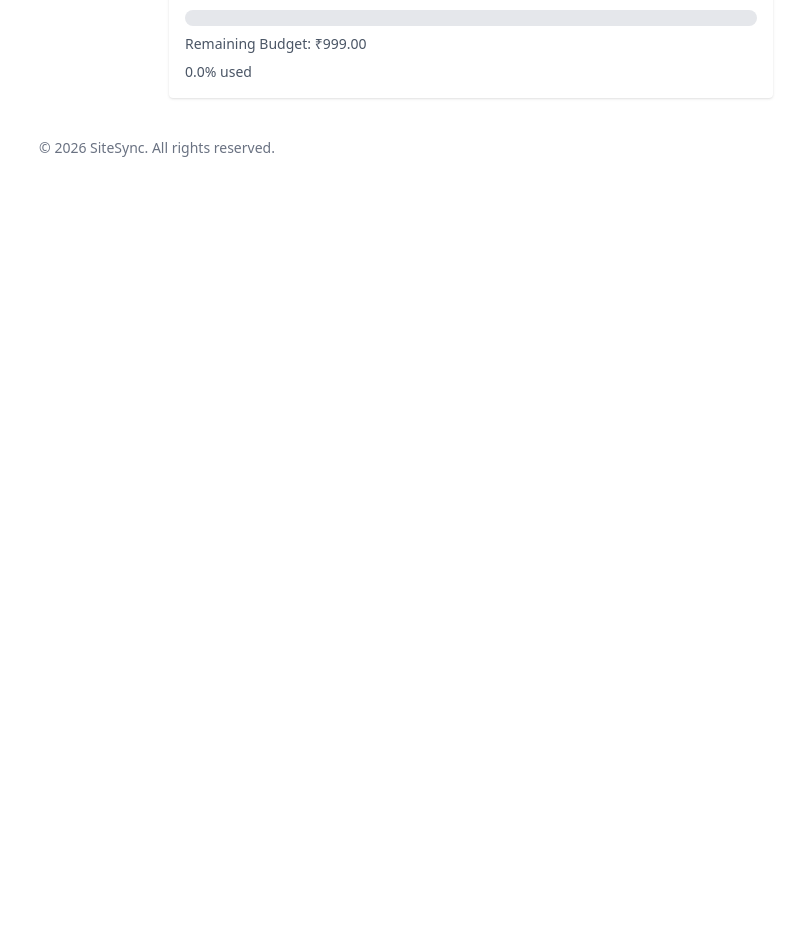
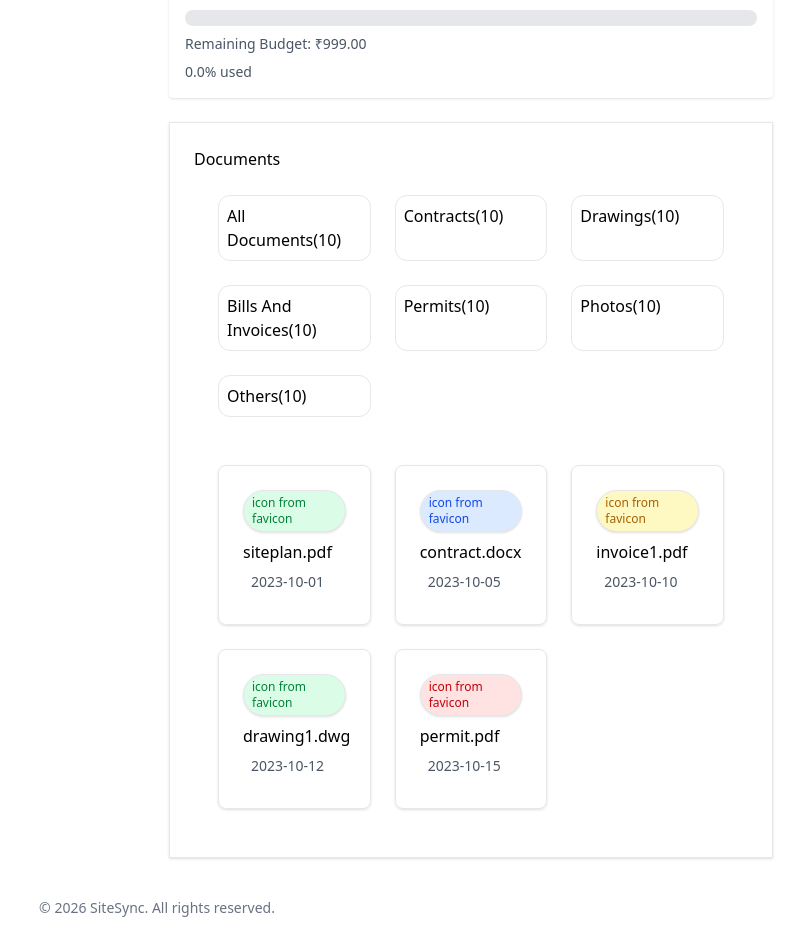
Before and after one commit to ayshaharis/sitesync, a React (Vite) app: page /site/1 in a window 1280 px wide. Shown: the part 460-1394 px from the top of the page, without its empty margins (483-1280 px from the left). Before the commit the page ends 800 px from the top, so only its background shows below. Built offline with nearby package versions, Linux system fonts and the light colour scheme; no server answers; the database is empty.

Commit message:
Feat: Document Upload (UI) only

```diff
--- a/src/components/SiteCard.jsx
+++ b/src/components/SiteCard.jsx
@@ -1,29 +1,54 @@
 import { Link } from "react-router-dom";
-const  SiteCard=({id,name,location,status,onClick,isAddCard})=>{
+import { MapPin } from "lucide-react";
 
-  if(isAddCard){
+const SiteCard = ({ id, name, location, status, onClick, isAddCard }) => {
+
+  if (isAddCard) {
     return (
-         <div
-        className="p-6 bg-green-100 border border-green-600 rounded-xl shadow cursor-pointer flex items-center justify-center text-green-700 font-semibold text-xl"
+      <div
         onClick={onClick}
+        className="h-32 border-2 border-dashed border-gray-300 rounded-xl flex flex-col items-center justify-center gap-2 cursor-pointer hover:bg-gray-50 transition"
       >
-        + Add New Site
+        <div className="w-10 h-10 flex items-center justify-center rounded-full bg-gray-100 text-xl">
+          +
+        </div>
+        <p className="font-medium">Add New Site</p>
+        <p className="text-sm text-gray-500">Create a new construction site</p>
       </div>
+    );
+  }
 
-    )
-  }
-    return(
-      <Link to={`/site/${id}`}>
-          <div className="h-30 flex flex-col justify-between bg-white shadow-lg rounded-xl p-4 hover:shadow-xl transition cursor-pointer">
-                <h1 className="text-lg font-bold">{name}</h1>
-                <h3 className="text-gray-600">{location}</h3>
-                <h3 className="text-sm text-blue-600">{status}</h3>
-            </div>
-      </Link>
+  const statusStyles = {
+    "In Progress": "bg-green-100 text-green-700",
+    "Completed": "bg-blue-100 text-blue-700",
+    "Pending": "bg-orange-100 text-orange-700",
+  };
 
+  return (
+    <Link to={`/site/${id}`}>
+      <div className="h-32 bg-white border border-gray-200 rounded-xl p-4 flex flex-col justify-between hover:shadow-md transition">
 
-    )
-}
+        {/* Top row */}
+        <div className="flex items-start justify-between">
+          <h2 className="font-semibold text-lg">{name}</h2>
+          <span
+            className={`text-xs px-3 py-1 rounded-full font-medium ${
+              statusStyles[status]
+            }`}
+          >
+            {status}
+          </span>
+        </div>
 
+        {/* Location */}
+        <div className="flex items-center gap-2 text-gray-600 text-sm">
+          <MapPin size={18} />
+          <span>{location}</span>
+        </div>
+
+      </div>
+    </Link>
+  );
+};
 
 export default SiteCard;
--- /dev/null
+++ b/src/components/SiteDetails/DocumentCard.jsx
@@ -0,0 +1,24 @@
+const DocumentCard=({ document }) => {
+    const {name,date,category}=document;
+
+    const categoryStyle={
+        "Contracts":"bg-blue-100 text-blue-700",
+        "Drawings":"bg-green-100 text-green-700",
+        "Bills And Invoices":"bg-yellow-100 text-yellow-700",
+        "Permits":"bg-red-100 text-red-700",
+    }
+
+    return(
+        <div className="border border-gray-200 shadow-sm p-6 rounded-lg">
+            <div className={`border border-gray-200 shadow-sm ${categoryStyle[category]||"bg-gray-100 text-gray-700"}  px-2 py-1 rounded-full text-xs inline-block mb-2`}>
+       <icon>  icon from favicon</icon>
+            </div>
+
+            <h2>{name}</h2>
+            <h3 className="flex items-center p-2 text-gray-600 text-sm">{date}</h3>
+
+        </div>
+    )
+}
+
+export default DocumentCard;
--- /dev/null
+++ b/src/components/SiteDetails/DocumentGrid.jsx
@@ -0,0 +1,59 @@
+import DocumentCard from "./DocumentCard";
+import { useState } from "react";
+const DocumentGrid=()=>{
+    const [activeCategory,setActiveCategory]=useState("All Documents");
+    const categories=[
+        "All Documents",
+        "Contracts",
+        "Drawings",
+        "Bills And Invoices",
+        "Permits",
+        "Photos",
+        "Others"
+    ];
+
+    const documents=[
+        {id:1,name:"siteplan.pdf",date:"2023-10-01",category:"Drawings"},
+        {id:2,name:"contract.docx",date:"2023-10-05",category:"Contracts"},
+        {id:3,name:"invoice1.pdf",date:"2023-10-10",category:"Bills And Invoices"},
+        {id:4,name:"drawing1.dwg",date:"2023-10-12",category:"Drawings"},
+        {id:5,name:"permit.pdf",date:"2023-10-15",category:"Permits"},
+    ];
+
+    const filteredDocuments=activeCategory==="All Documents"?documents:documents.filter((doc)=>doc.category===activeCategory)
+
+    return(
+        <div className="bg-white rouded-2xl shadow-sm border border-gray-200 p-6 ">
+            Documents
+            <div className="">
+                 <div>
+                      <ul  className="grid grid-cols-1 sm:grid-cols-2 md:grid-cols-3 gap-6 p-6">
+                    {categories.map((cat,index)=>(
+
+                            <li
+                            key={index}
+                            onClick={()=>setActiveCategory(cat)}
+                            className="border border-gray-200 rounded-xl p-2">{cat}(10)</li>
+
+
+
+                    ))}
+                          </ul>
+                 </div>
+                 <div className="grid grid-cols-1 sm:grid-cols-2 md:grid-cols-3 gap-6 p-6">
+                    {filteredDocuments.map((document,index)=>(
+                        <div >
+                          <DocumentCard key={index} document={document}/>
+
+                            </div>
+                    ))}
+
+                 </div>
+
+            </div>
+       </div>
+    )
+}
+
+
+export default DocumentGrid;
--- a/src/components/SiteDetails/QuickActions.jsx
+++ b/src/components/SiteDetails/QuickActions.jsx
@@ -1,8 +1,9 @@
 import { useState } from "react";
 import DailyUpdateModal from "./DailyUpdateModal";
 import { WeeklySummaryModal } from "./WeeklySummaryModal";
+import UploadDocumentModal from "./UploadDocumentModal";
 
-const QuickActions=({siteId,onSubmitDailyUpdate,handleEditUpdate,openExportModal})=>{
+const QuickActions=({onSubmitDailyUpdate,handleEditUpdate,openExportModal})=>{
     const [open,setOpen]=useState(false);
     const [upload,setUpload]=useState(false);
 
@@ -14,8 +15,13 @@ const QuickActions=({siteId,onSubmitDailyUpdate,handleEditUpdate,openExportModal
         <button
          onClick={()=>setOpen(true)}
          className="w-full flex items-center gap-2 bg-cyan-950 text-white font-medium px-4 py-3 rounded-xl mb-3 hover:bg-gray-800 transition">
-        Add Today's update +</button>
-        <button onClick={()=>alert("Feature coming soon")} className="w-full flex items-center gap-2 border border-gray-300 rounded-xl mb-4 hover:bg-gray-100 transition text-gray-800 text-black font-medium px-4 py-3"> Upload Documents</button>
+        Add Today's update +
+        </button>
+        <button
+        onClick={()=>setUpload(true)}
+        className="w-full flex items-center gap-2 border border-gray-300 rounded-xl mb-4 hover:bg-gray-100 transition text-gray-800 text-black font-medium px-4 py-3">
+        Upload Documents
+        </button>
         <button
         onClick={openExportModal}
         className="w-full flex items-center gap-2 border border-gray-300 rounded-xl mb-4 hover:bg-gray-100 transition text-gray-800 text-black font-medium px-4 py-3"
@@ -30,7 +36,8 @@ const QuickActions=({siteId,onSubmitDailyUpdate,handleEditUpdate,openExportModal
         />
        )}
        {
-        upload&&<UploadDocumentModal/>
+        upload&&<UploadDocumentModal
+        onClose={()=>setUpload(false)}/>
        }
 
      </div>
--- a/src/components/SiteDetails/SiteDetails.jsx
+++ b/src/components/SiteDetails/SiteDetails.jsx
@@ -11,6 +11,7 @@ import { fetchSummaryByDate } from "../../services/dailyUpdatesService";
 import { generatePDF } from "../../utils/pdfGenerator";
 import { ShimmerForm } from "../Shimmer";
 import { useSite } from "../../hooks/useSites";
+import DocumentGrid from "./DocumentGrid";
 const SiteDetails = () => {
   const { id } = useParams();
   const [showSummaryModal, setShowSummaryModal] = useState(false);
@@ -107,9 +108,12 @@ const handleSubmitDailyUpdate=async({mode,rowId,data,selectedImages,remainingIma
          onSubmitDailyUpdate={handleSubmitDailyUpdate}
          openExportModal={() => setShowSummaryModal(true)} />
         <SiteProgress />
+           <DocumentGrid/>
+
 
 
       </div>
+
       {
         showSummaryModal && (
           <WeeklySummaryModal
--- a/src/components/SiteDetails/UploadDocumentModal.jsx
+++ b/src/components/SiteDetails/UploadDocumentModal.jsx
@@ -1,27 +1,59 @@
+import { useRef, useState } from "react";
+import ModalWrapper from "../ModalWrapper";
+
+const UploadDocumentModal = ({ onClose }) => {
+  const [documents, setDocuments] = useState([]);
+  const fileInputRef = useRef(null);
+
+  const handleFileChange = (e) => {
+    const file = e.target.files[0];
+    if (!file) return;
+
+    const newDoc = {
+      id: Date.now(),
+      name: file.name,
+      file,
+    };
+
+    setDocuments((prev) => [...prev, newDoc]);
+  };
+
+  return (
+    <ModalWrapper onClose={onClose}>
+      <h2 className="text-xl font-semibold mb-4 text-center">
+        Upload Documents
+      </h2>
+
+      <h3 className="m-2 p-2">
+        Upload all documents related to this site
+      </h3>
 
 
-import { useState, useEffect } from "react";
-import ModalWrapper from "../ModalWrapper";
+      <input
+        type="file"
+        multiple
+        ref={fileInputRef}
+        onChange={handleFileChange}
 
-const UploadDocumentModal=()=>{
-    const [document,setDocument]=useState([]);
+      />
 
+      <div className="flex gap-3 m-2 p-2">
+        <button
+          onClick={() => fileInputRef.current.click()}
+          className="w-full bg-cyan-950 text-white font-medium px-4 py-3 rounded-xl hover:bg-gray-800 transition"
+        >
+          Upload +
+        </button>
 
-    const handleUpload=(e)=>{
-        const file=e.target.files[0];
-        if(!file)return;
-        const newDoc={id:Date.now(),name:file.name}
-        setDocument([...document,newDoc])
+        <button
+          onClick={onClose}
+          className="w-full bg-gray-200 text-black font-medium px-4 py-3 rounded-xl hover:bg-gray-400 transition"
+        >
+          Cancel
+        </button>
+      </div>
+    </ModalWrapper>
+  );
+};
 
-    }
-    return(
-       <ModalWrapper onClose={onClose}>
-        <h2>Upload Documents</h2>
-        <button onClick={handleUpload}>
-    Upload Doc
-        </button>
-       </ModalWrapper>
-
-    )
-}
 export default UploadDocumentModal;
--- a/src/components/SiteDetails/WeeklySummaryModal.jsx
+++ b/src/components/SiteDetails/WeeklySummaryModal.jsx
@@ -20,7 +20,9 @@ export const WeeklySummaryModal=({onClose,onExport})=>{
         className="border p-2 m-2 w-full border border-gray-300 rounded-lg "
         value={toDate}
         onChange={(e)=>setToDate(e.target.value)} />
-        <button onClick={()=>onExport(fromDate,toDate)} className="w-full flex items-center gap-2 bg-cyan-950 text-white font-medium px-4 py-3 rounded-xl mb-3 hover:bg-gray-800 transition"> Export updates as PDF</button>
+        <button
+        onClick={()=>onExport(fromDate,toDate)}
+         className="w-full flex items-center gap-2 bg-cyan-950 text-white font-medium px-4 py-3 rounded-xl mb-3 hover:bg-gray-800 transition"> Export updates as PDF</button>
 
         </div>
 
```
